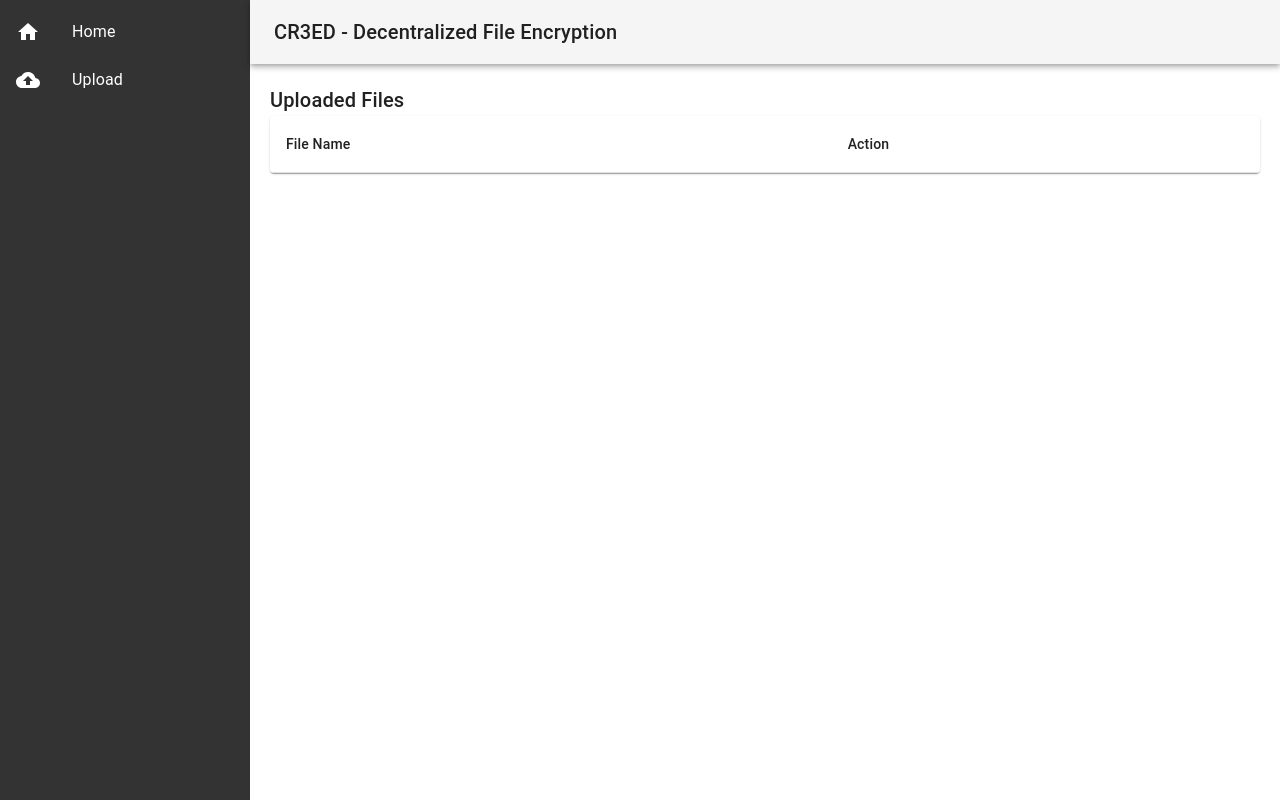
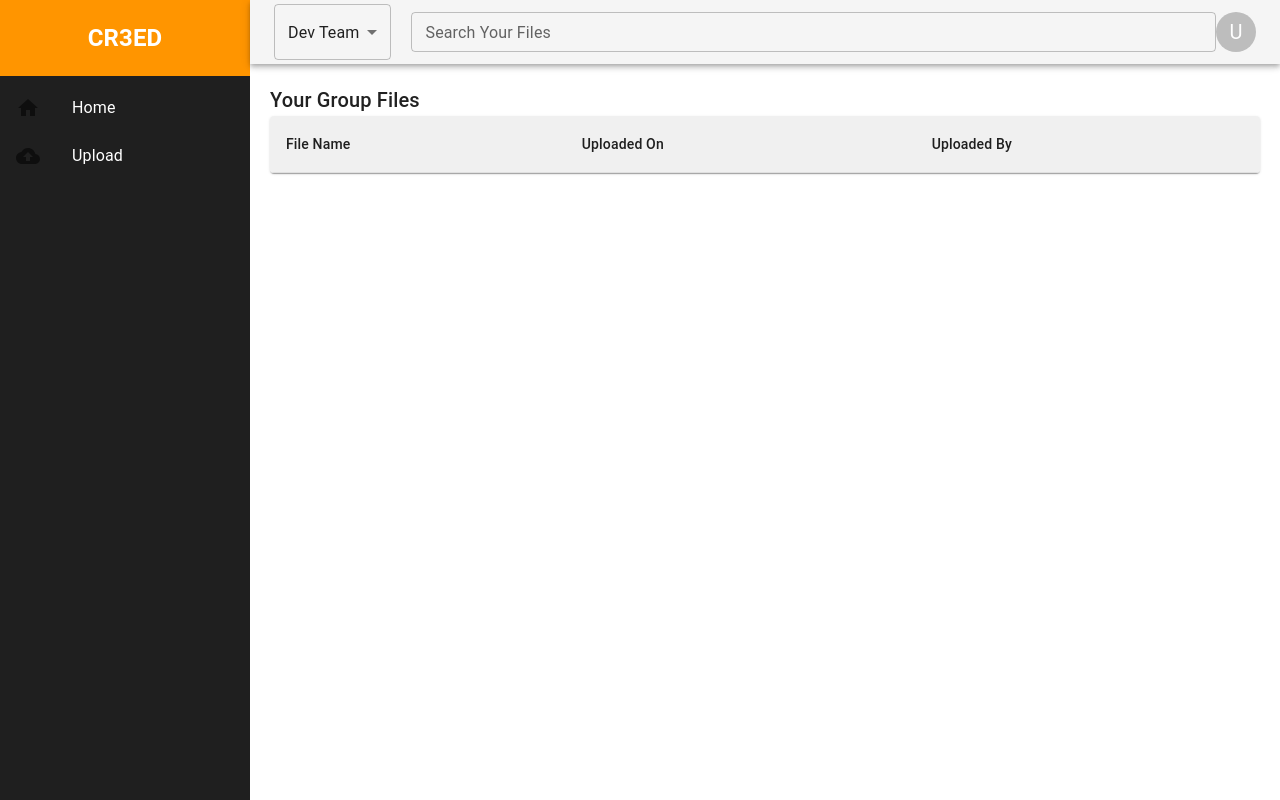
Before and after one commit to Hackerbone/Cr3ed, a React (Create React App) app: page /files in a window 1280 px wide. Built offline with nearby package versions, Linux system fonts and the light colour scheme.

Commit message:
ui changes

```diff
--- /dev/null
+++ b/src/components/FileTable.css
@@ -0,0 +1,18 @@
+/* src/components/FileTable.css */
+.file-table {
+  margin: 20px;
+}
+
+.MuiTableCell-root {
+  padding: 10px;
+  font-size: 14px;
+}
+
+.MuiTableCell-head {
+  background-color: #f0f0f0;
+  font-weight: bold;
+}
+
+.MuiTableRow-root:hover {
+  background-color: #ffebcc; /* Light orange hover effect */
+}
--- a/src/components/FileTable.js
+++ b/src/components/FileTable.js
@@ -1,5 +1,5 @@
 // src/components/FileTable.js
-import React, { useState } from "react";
+import React from "react";
 import {
   Table,
   TableBody,
@@ -8,71 +8,34 @@ import {
   TableHead,
   TableRow,
   Paper,
-  Button,
   Typography,
 } from "@mui/material";
+import "./FileTable.css";
 
 const FileTable = ({ uploadedFiles }) => {
-  const [decryptedContent, setDecryptedContent] = useState("");
-
-  // Decrypt the file content
-  const decryptContent = async (file) => {
-    // Decode the base64 string to binary
-    const encryptedBytes = Uint8Array.from(atob(file.content), (c) =>
-      c.charCodeAt(0)
-    );
-    const iv = new Uint8Array(file.iv); // Convert IV array back to Uint8Array
-    try {
-      const decrypted = await window.crypto.subtle.decrypt(
-        { name: "AES-GCM", iv },
-        file.aesKey,
-        encryptedBytes
-      );
-      setDecryptedContent(new TextDecoder().decode(decrypted)); // Decode and set decrypted content
-    } catch (error) {
-      console.error("Decryption failed: ", error);
-      alert("Decryption failed!");
-    }
-  };
-
   return (
-    <div style={{ margin: "20px" }}>
-      <Typography variant="h6">Uploaded Files</Typography>
+    <div className="file-table">
+      <Typography variant="h6">Your Group Files</Typography>
       <TableContainer component={Paper}>
         <Table>
           <TableHead>
             <TableRow>
               <TableCell>File Name</TableCell>
-              <TableCell>Action</TableCell>
+              <TableCell>Uploaded On</TableCell>
+              <TableCell>Uploaded By</TableCell>
             </TableRow>
           </TableHead>
           <TableBody>
             {uploadedFiles.map((file, index) => (
               <TableRow key={index}>
                 <TableCell>{file.name}</TableCell>
-                <TableCell>
-                  <Button
-                    variant="contained"
-                    color="secondary"
-                    onClick={() => decryptContent(file)}
-                  >
-                    Decrypt and View
-                  </Button>
-                </TableCell>
+                <TableCell>{file.uploadDate}</TableCell>
+                <TableCell>{file.uploader}</TableCell>
               </TableRow>
             ))}
           </TableBody>
         </Table>
       </TableContainer>
-
-      {decryptedContent && (
-        <div style={{ marginTop: "20px" }}>
-          <Typography variant="h6">Decrypted Content:</Typography>
-          <Paper style={{ padding: "10px" }}>
-            <Typography>{decryptedContent}</Typography>
-          </Paper>
-        </div>
-      )}
     </div>
   );
 };
--- /dev/null
+++ b/src/components/Header.css
@@ -0,0 +1,20 @@
+/* src/components/Header.css */
+.header-bar {
+  display: flex;
+  justify-content: space-between;
+  background-color: #f8f8f8; /* Light background for the header */
+}
+
+.header-select {
+  margin-right: 20px;
+}
+
+.header-search {
+  flex-grow: 1;
+  margin-right: 20px;
+}
+
+.header-avatar {
+  background-color: #ff9500; /* Orange avatar */
+  color: #fff;
+}
--- a/src/components/Header.js
+++ b/src/components/Header.js
@@ -1,14 +1,31 @@
 // src/components/Header.js
 import React from "react";
-import { AppBar, Toolbar, Typography } from "@mui/material";
+import {
+  AppBar,
+  Toolbar,
+  //   Typography,
+  Select,
+  MenuItem,
+  TextField,
+  Avatar,
+} from "@mui/material";
+import "./Header.css";
 
 const Header = () => {
   return (
-    <AppBar position="static" color="default">
+    <AppBar position="static" color="default" className="header-bar">
       <Toolbar>
-        <Typography variant="h6" style={{ flexGrow: 1 }}>
-          CR3ED - Decentralized File Encryption
-        </Typography>
+        <Select defaultValue="Dev Team" className="header-select">
+          <MenuItem value="Dev Team">Dev Team</MenuItem>
+          <MenuItem value="Marketing Team">Marketing Team</MenuItem>
+        </Select>
+        <TextField
+          label="Search Your Files"
+          variant="outlined"
+          size="small"
+          className="header-search"
+        />
+        <Avatar className="header-avatar">U</Avatar> {/* Placeholder avatar */}
       </Toolbar>
     </AppBar>
   );
--- /dev/null
+++ b/src/components/QuickAccess.css
@@ -0,0 +1,16 @@
+/* src/components/QuickAccess.css */
+.quick-access {
+  margin: 20px;
+}
+
+.quick-access-card {
+  padding: 15px;
+  text-align: center;
+  background-color: #f8f8f8; /* Light background for cards */
+  box-shadow: 0px 1px 3px rgba(0, 0, 0, 0.2);
+}
+
+.quick-access-card:hover {
+  background-color: #ff9500; /* Orange on hover */
+  color: #fff;
+}
--- a/src/components/QuickAccess.js
+++ b/src/components/QuickAccess.js
@@ -1,58 +1,22 @@
 // src/components/QuickAccess.js
-import React, { useState } from "react";
-import { Grid, Paper, Typography, Button } from "@mui/material";
+import React from "react";
+import { Grid, Paper, Typography } from "@mui/material";
+import "./QuickAccess.css";
 
 const QuickAccess = ({ uploadedFiles }) => {
-  const [decryptedContent, setDecryptedContent] = useState("");
-
-  // Decrypt file content
-  const decryptContent = async (file) => {
-    // Decode the base64 string to binary
-    const encryptedBytes = Uint8Array.from(atob(file.content), (c) =>
-      c.charCodeAt(0)
-    );
-    const iv = new Uint8Array(file.iv); // Convert IV array back to Uint8Array
-    try {
-      const decrypted = await window.crypto.subtle.decrypt(
-        { name: "AES-GCM", iv },
-        file.aesKey,
-        encryptedBytes
-      );
-      setDecryptedContent(new TextDecoder().decode(decrypted)); // Decode and set decrypted content
-    } catch (error) {
-      console.error("Decryption failed: ", error);
-      alert("Decryption failed!");
-    }
-  };
-
   return (
-    <div style={{ margin: "20px" }}>
+    <div className="quick-access">
       <Typography variant="h6">Quick Access</Typography>
       <Grid container spacing={2}>
-        {uploadedFiles.slice(0, 3).map((file, index) => (
-          <Grid item key={index} xs={4}>
-            <Paper style={{ padding: "10px", textAlign: "center" }}>
+        {uploadedFiles.slice(0, 5).map((file, index) => (
+          <Grid item key={index} xs={2}>
+            <Paper className="quick-access-card">
               <Typography variant="body1">{file.name}</Typography>
-              <Button
-                variant="contained"
-                color="secondary"
-                onClick={() => decryptContent(file)}
-              >
-                Decrypt and View
-              </Button>
+              <Typography variant="body2">{file.uploadDate}</Typography>
             </Paper>
           </Grid>
         ))}
       </Grid>
-
-      {decryptedContent && (
-        <div style={{ marginTop: "20px" }}>
-          <Typography variant="h6">Decrypted Content:</Typography>
-          <Paper style={{ padding: "10px" }}>
-            <Typography>{decryptedContent}</Typography>
-          </Paper>
-        </div>
-      )}
     </div>
   );
 };
--- a/src/components/Sidebar.css
+++ b/src/components/Sidebar.css
@@ -9,10 +9,26 @@
 }
 
 .sidebar-link.active {
-  background-color: #555; /* Active link color (dark background) */
+  background-color: #555; /* Active link color */
   color: #fff;
 }
 
-.sidebar-link .MuiListItemIcon-root {
-  color: #fff; /* Ensure icons also remain white */
+.sidebar {
+  width: 250px;
+  background-color: #1f1f1f; /* Dark background */
+  height: 100vh;
+  color: #fff;
 }
+
+.sidebar-icon {
+  color: #fff;
+}
+
+.sidebar-logo {
+  padding: 20px;
+  text-align: center;
+  font-size: 1.5em;
+  font-weight: bold;
+  background-color: #ff9500; /* Orange logo background */
+  color: white;
+}
--- a/src/components/Sidebar.js
+++ b/src/components/Sidebar.js
@@ -1,24 +1,17 @@
 // src/components/Sidebar.js
 import React from "react";
-import "./Sidebar.css";
 import { List, ListItem, ListItemIcon, ListItemText } from "@mui/material";
 import HomeIcon from "@mui/icons-material/Home";
 import UploadIcon from "@mui/icons-material/CloudUpload";
 import { Link, useLocation } from "react-router-dom";
-import "./Sidebar.css"; // Import the custom CSS file
+import "./Sidebar.css";
 
 const Sidebar = () => {
   const location = useLocation(); // Get the current route to apply active class
 
   return (
-    <div
-      style={{
-        width: "250px",
-        backgroundColor: "#333",
-        height: "100vh",
-        color: "#fff",
-      }}
-    >
+    <div className="sidebar">
+      <div className="sidebar-logo">CR3ED {/* Logo area */}</div>
       <List>
         <ListItem
           button
@@ -28,8 +21,8 @@ const Sidebar = () => {
             location.pathname === "/" ? "sidebar-link active" : "sidebar-link"
           }
         >
-          <ListItemIcon>
-            <HomeIcon style={{ color: "#fff" }} />
+          <ListItemIcon className="sidebar-icon">
+            <HomeIcon />
           </ListItemIcon>
           <ListItemText primary="Home" />
         </ListItem>
@@ -43,8 +36,8 @@ const Sidebar = () => {
               : "sidebar-link"
           }
         >
-          <ListItemIcon>
-            <UploadIcon style={{ color: "#fff" }} />
+          <ListItemIcon className="sidebar-icon">
+            <UploadIcon />
           </ListItemIcon>
           <ListItemText primary="Upload" />
         </ListItem>
```
